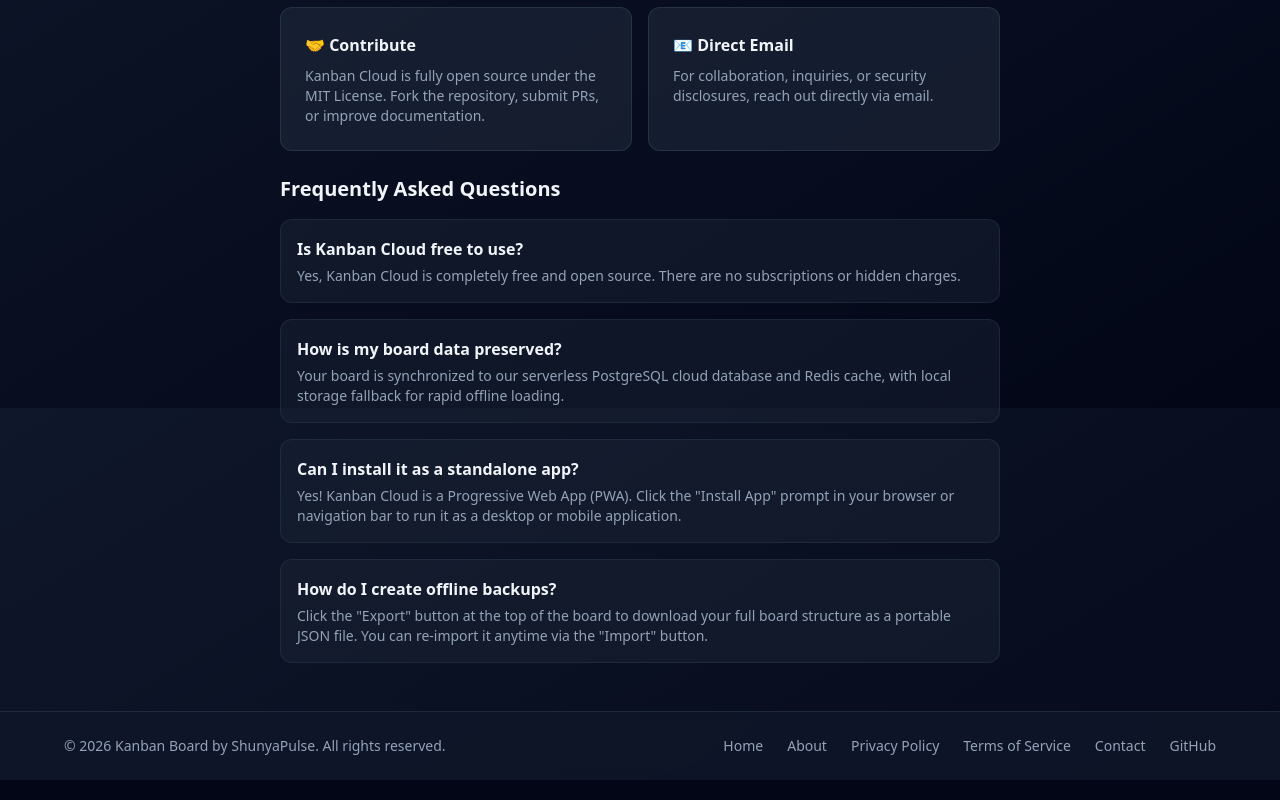
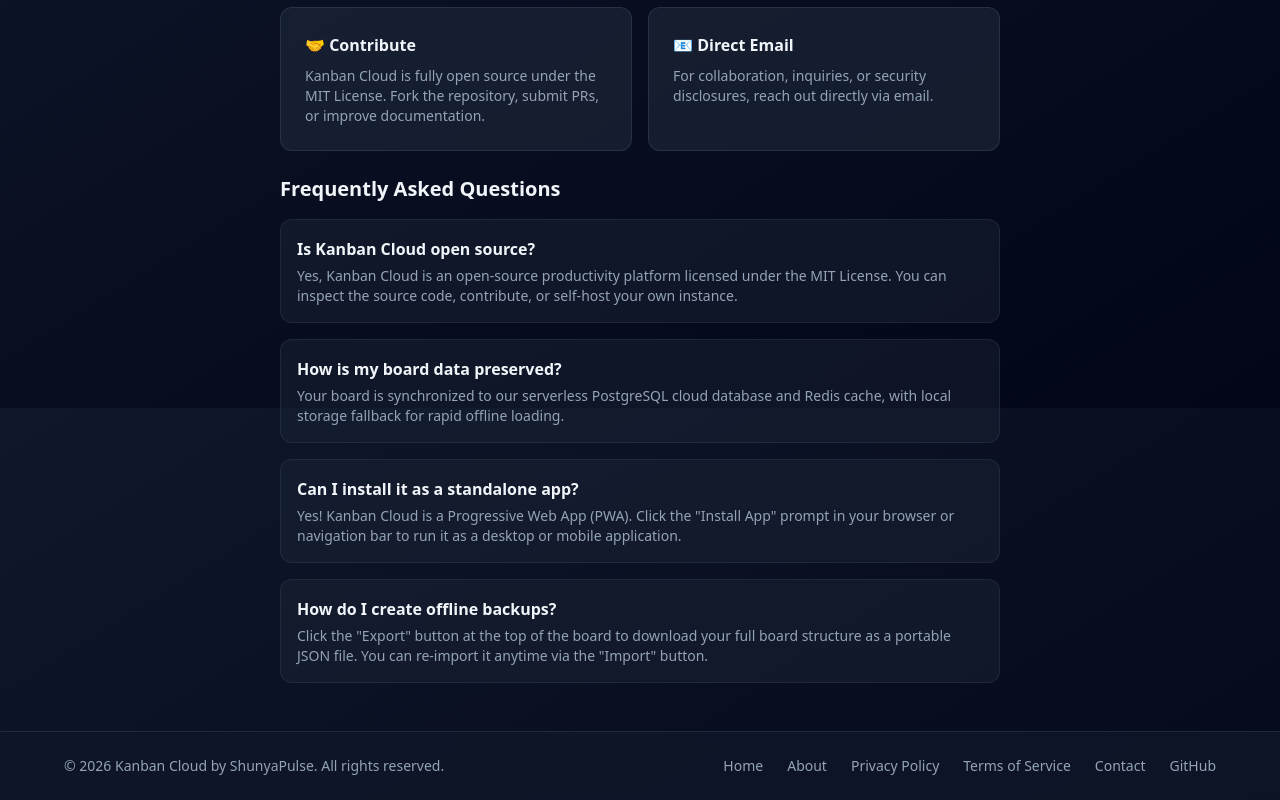
Before and after one commit to ShunyaPulse/kanban-cloud, a Next.js app: page /contact in a window 1280 px wide. Shown: the part 392-1192 px from the top of the page. Built offline with nearby package versions, Linux system fonts and the light colour scheme.

Commit message:
feat(branding): rebrand to Kanban Cloud, UI polish, and Adsterra monetization

```diff
--- a/package.json
+++ b/package.json
@@ -1,5 +1,5 @@
 {
-  "name": "kanban-board",
+  "name": "kanban-cloud",
   "version": "1.0.0",
   "private": true,
   "scripts": {
--- a/src/app/about/page.tsx
+++ b/src/app/about/page.tsx
@@ -73,7 +73,7 @@
               <li><strong className="text-slate-100">Frontend & API Engine:</strong> Next.js App Router with TypeScript & standalone Node.js runtime</li>
               <li><strong className="text-slate-100">Styling & Design System:</strong> Tailwind CSS dark theme with responsive glassmorphism</li>
               <li><strong className="text-slate-100">State Management:</strong> Zustand store with optimistic updates and background API synchronization</li>
-              <li><strong className="text-slate-100">Cloud Compute:</strong> Google Cloud Run containerized deployment (scales from 0 to N with zero idle cost)</li>
+              <li><strong className="text-slate-100">Cloud Compute:</strong> Google Cloud Run containerized deployment with dynamic auto-scaling and high availability</li>
               <li><strong className="text-slate-100">Database:</strong> Neon Serverless PostgreSQL with SSL connection pooling</li>
               <li><strong className="text-slate-100">Caching Layer:</strong> In-memory Redis cache hosted with automatic fallback and graceful degradation</li>
               <li><strong className="text-slate-100">CI/CD Pipeline:</strong> Automated GitHub Actions workflow pushing to GitHub Container Registry (GHCR)</li>
--- a/src/app/contact/page.tsx
+++ b/src/app/contact/page.tsx
@@ -61,8 +61,8 @@
 
             <div className="space-y-4 mt-4">
               <div className="bg-slate-800/40 border border-slate-700/40 rounded-xl p-4">
-                <h3 className="font-semibold text-slate-100 mb-1">Is Kanban Cloud free to use?</h3>
-                <p className="text-sm text-slate-400">Yes, Kanban Cloud is completely free and open source. There are no subscriptions or hidden charges.</p>
+                <h3 className="font-semibold text-slate-100 mb-1">Is Kanban Cloud open source?</h3>
+                <p className="text-sm text-slate-400">Yes, Kanban Cloud is an open-source productivity platform licensed under the MIT License. You can inspect the source code, contribute, or self-host your own instance.</p>
               </div>
               <div className="bg-slate-800/40 border border-slate-700/40 rounded-xl p-4">
                 <h3 className="font-semibold text-slate-100 mb-1">How is my board data preserved?</h3>
--- a/src/app/layout.tsx
+++ b/src/app/layout.tsx
@@ -5,17 +5,17 @@
 
 export const metadata: Metadata = {
   title: {
-    default: "Kanban Board - Free Online Task Management Tool",
-    template: "%s | Kanban Board",
+    default: "Kanban Cloud - Modern Agile Task Management Platform",
+    template: "%s | Kanban Cloud",
   },
   description:
-    "Free online Kanban board for task management. Organize projects with drag-and-drop columns, track progress with real-time analytics, and boost your productivity. No sign-up required.",
+    "Modern cloud-native Kanban platform for Agile task management. Organize workflows with drag-and-drop columns, real-time analytics, WIP limits, and cloud persistence.",
   keywords: [
-    "kanban board",
+    "kanban cloud",
     "task management",
     "project management",
     "productivity tool",
-    "free kanban",
+    "cloud kanban",
     "drag and drop",
     "todo list",
     "agile board",
@@ -26,18 +26,18 @@
   creator: "ShunyaPulse",
   publisher: "ShunyaPulse",
   openGraph: {
-    title: "Kanban Board - Free Online Task Management Tool",
+    title: "Kanban Cloud - Modern Agile Task Management Platform",
     description:
-      "Organize your projects with a beautiful drag-and-drop Kanban board. Track progress, manage WIP limits, and boost productivity — completely free.",
+      "Organize your projects with a beautiful drag-and-drop Kanban board. Track progress, manage WIP limits, and boost productivity with real-time cloud persistence.",
     type: "website",
     locale: "en_US",
-    siteName: "Kanban Board",
+    siteName: "Kanban Cloud",
   },
   twitter: {
     card: "summary_large_image",
-    title: "Kanban Board - Free Online Task Management Tool",
+    title: "Kanban Cloud - Modern Agile Task Management Platform",
     description:
-      "Organize your projects with a beautiful drag-and-drop Kanban board. Completely free, no sign-up required.",
+      "Organize your projects with a beautiful drag-and-drop Kanban board with real-time metrics and cloud persistence.",
   },
   robots: {
     index: true,
@@ -63,7 +63,7 @@
         {children}
         <footer className="shrink-0 border-t border-slate-800 bg-slate-900/80 backdrop-blur-sm px-4 sm:px-6 py-6">
           <div className="max-w-6xl mx-auto flex flex-col sm:flex-row justify-between items-center gap-4 text-sm text-slate-400">
-            <p>© {new Date().getFullYear()} Kanban Board by ShunyaPulse. All rights reserved.</p>
+            <p>© {new Date().getFullYear()} Kanban Cloud by ShunyaPulse. All rights reserved.</p>
             <nav className="flex flex-wrap justify-center gap-4 sm:gap-6">
               <Link href="/" className="hover:text-slate-200 transition-colors">Home</Link>
               <Link href="/about" className="hover:text-slate-200 transition-colors">About</Link>
@@ -77,13 +77,13 @@
 
         {/* Adsterra Social Bar */}
         <Script
-          src="https://pl31276438.profitableratecpmnetwork.com/07/86/2e/07862e2f4fe218fd5671878c37c8f497.js"
+          src="https://pl31292005.profitableratecpmnetwork.com/4d/f2/2a/4df22ae1cef161197a583041e1593cd0.js"
           strategy="afterInteractive"
         />
 
         {/* Adsterra Pop Under */}
         <Script
-          src="https://pl31276439.profitableratecpmnetwork.com/60/bd/b3/60bdb3aeceb20590582c5794fdbd1704.js"
+          src="https://pl31292004.profitableratecpmnetwork.com/ec/e7/6c/ece76ca482e275898579d4ac5ad5f0d8.js"
           strategy="afterInteractive"
         />
       </body>
--- a/src/app/manifest.ts
+++ b/src/app/manifest.ts
@@ -2,9 +2,9 @@
 
 export default function manifest(): MetadataRoute.Manifest {
   return {
-    name: 'Kanban Board',
-    short_name: 'Kanban',
-    description: 'Free online Kanban board for task management.',
+    name: 'Kanban Cloud',
+    short_name: 'Kanban Cloud',
+    description: 'Modern cloud-native Kanban platform for Agile task management.',
     start_url: '/',
     display: 'standalone',
     background_color: '#0f172a',
--- a/src/app/page.tsx
+++ b/src/app/page.tsx
@@ -23,7 +23,7 @@
       <header className="glass-header px-4 sm:px-6 py-4 flex flex-col sm:flex-row justify-between items-center gap-4 sm:gap-0 z-10 shrink-0 sticky top-0">
         <div className="flex items-center justify-between w-full sm:w-auto">
           <h1 className="text-xl font-bold text-slate-100 tracking-tight mr-4 sm:mr-6">
-            Kanban
+            Kanban Cloud
           </h1>
           <UndoRedoControls />
         </div>
--- a/src/store/board-store.ts
+++ b/src/store/board-store.ts
@@ -135,7 +135,7 @@
           metrics: calculateMetricsLocal(newColumns)
         }));
 
-        // Sync with API backend (zero-cost architecture)
+        // Sync with API backend (cloud-native persistence)
         fetch('/api/board', {
           method: 'POST',
           headers: { 'Content-Type': 'application/json' },
```
Also changed, not shown: 1 other file (tests, documents, lock files or other folders).
